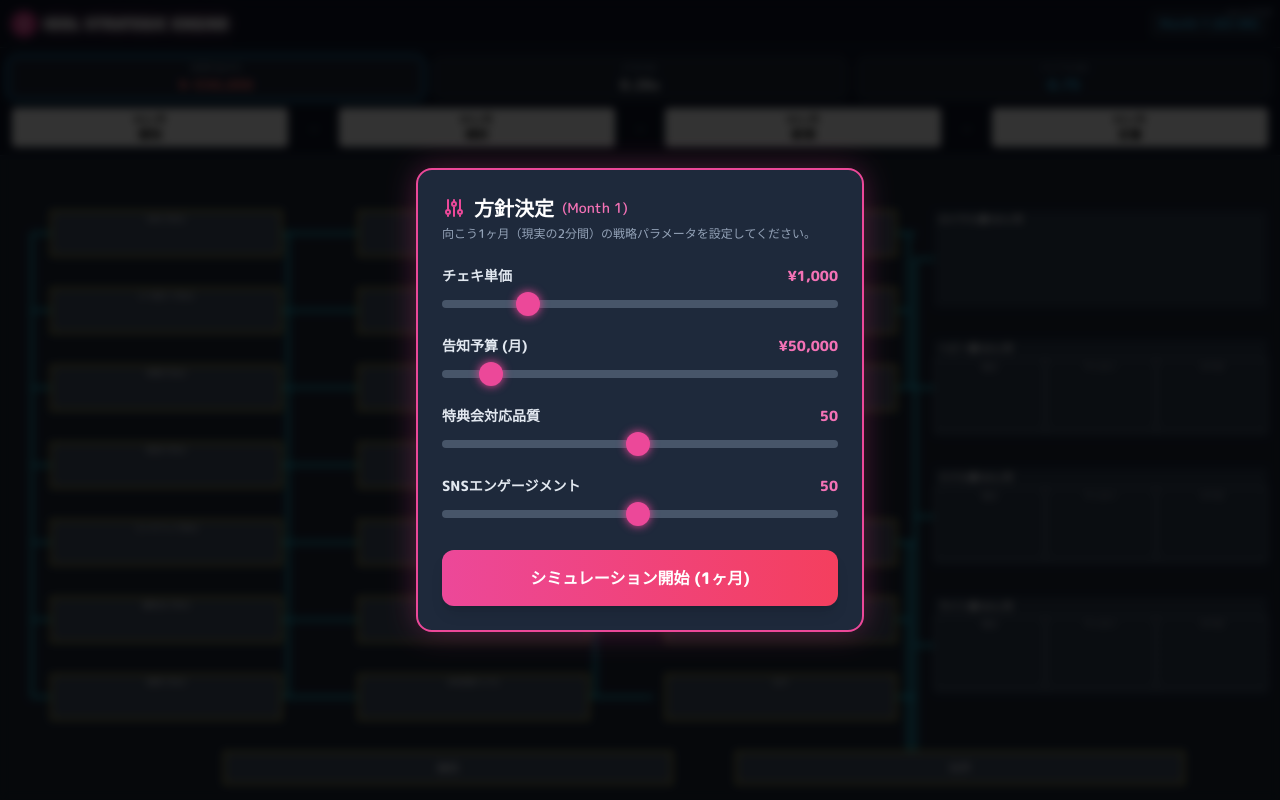
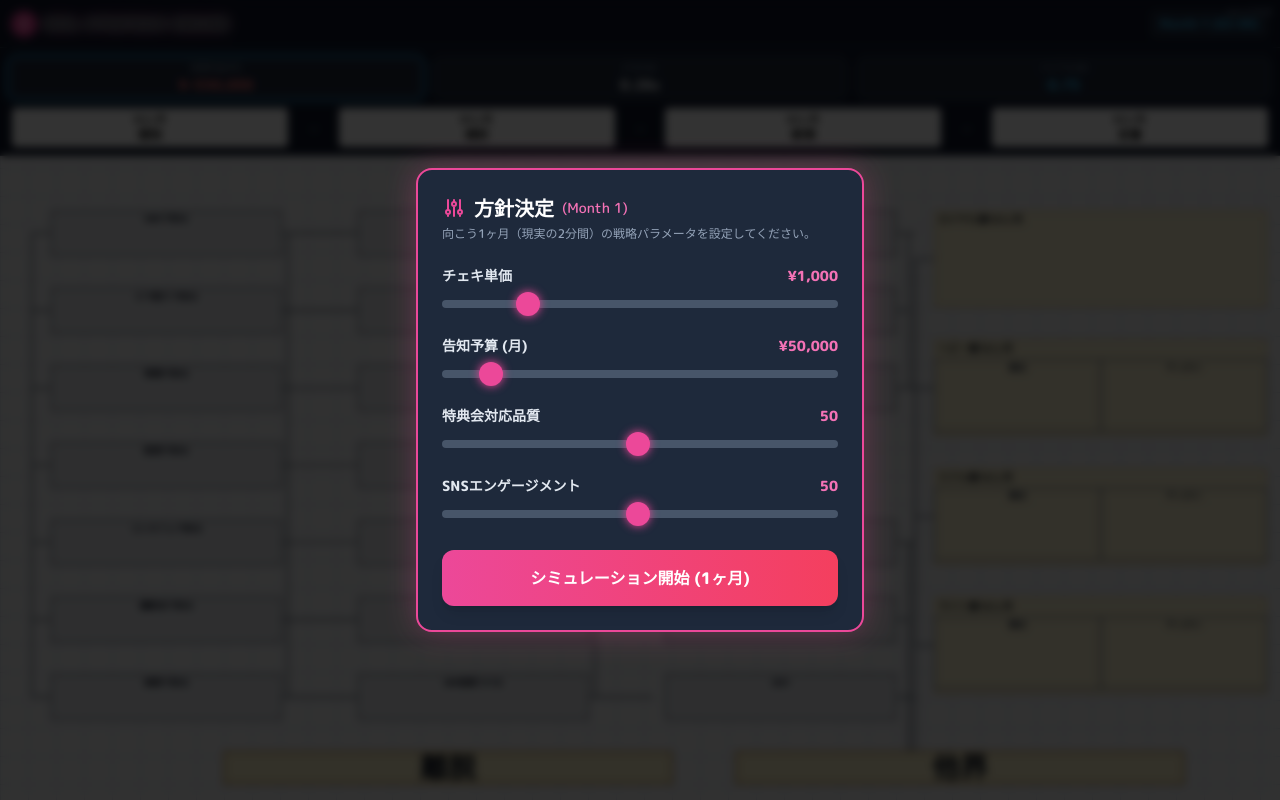
Before and after one commit to roppon6csm-maker/CHIKA, a plain HTML site: page index.html in a window 1280 px wide. Drawn offline with nearby package versions, Linux system fonts and the light colour scheme.

Commit message:
Adjust journey canvas UI to match beige flow layout

```diff
--- a/index.html
+++ b/index.html
@@ -7,7 +7,7 @@
     <script src="https://cdn.tailwindcss.com"></script>
     <style>
         @import url('https://fonts.googleapis.com/css2?family=M+PLUS+Rounded+1c:wght@500;800&display=swap');
-        body { font-family: 'M PLUS Rounded 1c', sans-serif; background-color: #1e293b; color: #f8fafc; overflow: hidden; user-select: none; -webkit-touch-callout: none; }
+        body { font-family: 'M PLUS Rounded 1c', sans-serif; background-color: #f3f4f6; color: #111827; overflow: hidden; user-select: none; -webkit-touch-callout: none; background-image: linear-gradient(to right, rgba(148,163,184,0.25) 1px, transparent 1px), linear-gradient(to bottom, rgba(148,163,184,0.25) 1px, transparent 1px); background-size: 28px 28px; }
         .neon-text { text-shadow: 0 0 5px #fff, 0 0 10px #fff, 0 0 20px #ec4899; }
         .neon-box { box-shadow: 0 0 8px rgba(56, 189, 248, 0.5), inset 0 0 8px rgba(56, 189, 248, 0.2); border: 1px solid #38bdf8; }
         .slider-custom { -webkit-appearance: none; width: 100%; height: 8px; border-radius: 4px; background: #475569; outline: none; margin: 8px 0; }
@@ -70,7 +70,7 @@
         </div>
     </div>
 
-    <div class="flex-1 relative bg-[#1e293b] overflow-hidden" id="canvas-container">
+    <div class="flex-1 relative overflow-hidden" id="canvas-container">
         <canvas id="journeyCanvas" class="absolute inset-0 w-full h-full"></canvas>
     </div>
 
@@ -173,9 +173,9 @@
             s5: { x: L.c3, y: L.r[5], label: '別の趣味する', phase: 'shinki' },
             s6: { x: L.c3, y: L.r[6], label: 'ほか', phase: 'shinki' },
             t_royal: { x: L.c4, y: 0.16, label: 'ロイヤル層', phase: 'teichaku', type: 'area' },
-            t_heavy: { x: L.c4, y: 0.36, label: 'ヘビー層', phase: 'teichaku', type: 'area', subs:['健全','やっかい','ガチ恋'] },
-            t_middle: { x: L.c4, y: 0.56, label: 'ミドル層', phase: 'teichaku', type: 'area', subs:['健全','やっかい','ガチ恋'] },
-            t_light: { x: L.c4, y: 0.76, label: 'ライト層', phase: 'teichaku', type: 'area', subs:['健全','やっかい','ガチ恋'] },
+            t_heavy: { x: L.c4, y: 0.36, label: 'ヘビー層', phase: 'teichaku', type: 'area', subs:['健全','やっかい'] },
+            t_middle: { x: L.c4, y: 0.56, label: 'ミドル層', phase: 'teichaku', type: 'area', subs:['健全','やっかい'] },
+            t_light: { x: L.c4, y: 0.76, label: 'ライト層', phase: 'teichaku', type: 'area', subs:['健全','やっかい'] },
             out_ridatsu: { x: 0.35, y: L.botY, label: '離脱', type: 'bottom' },
             out_takai: { x: 0.75, y: L.botY, label: '他界', type: 'bottom' }
         };
@@ -199,7 +199,7 @@
 
         function renderCanvas() {
             ctx.clearRect(0, 0, width, height);
-            ctx.strokeStyle = '#22d3ee'; ctx.lineWidth = 2.5;
+            ctx.strokeStyle = '#4b5563'; ctx.lineWidth = 1.4;
 
             const nOutL = L.c1 + L.bw/2 + 0.005;
             const kOutL = L.c2 + L.bw/2 + 0.005;
@@ -252,29 +252,30 @@
             Object.entries(NODES).forEach(([id, n]) => {
                 const nx = n.x * width, ny = n.y * height;
                 if (!n.type) {
-                    ctx.fillStyle = '#475569'; ctx.strokeStyle = '#fde047'; ctx.lineWidth = 1.5;
+                    ctx.fillStyle = '#e5e7eb'; ctx.strokeStyle = '#6b7280'; ctx.lineWidth = 1.2;
                     ctx.fillRect(nx - boxW/2, ny - boxH/2, boxW, boxH); ctx.strokeRect(nx - boxW/2, ny - boxH/2, boxW, boxH);
-                    ctx.fillStyle = '#fff'; ctx.font = '8px "M PLUS Rounded 1c"'; ctx.textAlign = 'center'; ctx.textBaseline = 'top';
+                    ctx.fillStyle = '#111827'; ctx.font = 'bold 9px "M PLUS Rounded 1c"'; ctx.textAlign = 'center'; ctx.textBaseline = 'top';
                     ctx.fillText(n.label, nx, ny - boxH/2 + 4);
                 } else if (n.type === 'area') {
-                    ctx.fillStyle = '#334155'; ctx.fillRect(nx - areaW/2, ny - areaH/2, areaW, areaH);
-                    ctx.fillStyle = '#fff'; ctx.font = 'bold 10px "M PLUS Rounded 1c"'; ctx.textAlign = 'left'; ctx.textBaseline = 'top';
+                    ctx.fillStyle = 'rgba(254,243,199,0.8)'; ctx.fillRect(nx - areaW/2, ny - areaH/2, areaW, areaH);
+                    ctx.strokeStyle = 'rgba(161,98,7,0.35)'; ctx.strokeRect(nx - areaW/2, ny - areaH/2, areaW, areaH);
+                    ctx.fillStyle = '#111827'; ctx.font = 'bold 10px "M PLUS Rounded 1c"'; ctx.textAlign = 'left'; ctx.textBaseline = 'top';
                     const layerKey = id.split('_')[1];
                     ctx.fillText(`${n.label} ${COUNTS[layerKey]}人/月`, nx - areaW/2 + 4, ny - areaH/2 + 4);
                     if (n.subs) {
-                        const subW = areaW / 3; ctx.strokeStyle = '#94a3b8'; ctx.setLineDash([3, 3]);
-                        for(let i=0; i<3; i++) {
+                        const subW = areaW / 2; ctx.strokeStyle = '#6b7280'; ctx.setLineDash([]);
+                        for(let i=0; i<2; i++) {
                             ctx.strokeRect(nx - areaW/2 + i*subW, ny - areaH/2 + 20, subW, areaH - 25);
-                            ctx.fillStyle = '#cbd5e1'; ctx.font = '8px sans-serif'; ctx.textAlign = 'center';
+                            ctx.fillStyle = '#374151'; ctx.font = 'bold 9px sans-serif'; ctx.textAlign = 'center';
                             ctx.fillText(n.subs[i], nx - areaW/2 + i*subW + subW/2, ny - areaH/2 + 24);
                         }
                         ctx.setLineDash([]);
                     }
                 } else if (n.type === 'bottom') {
                     const botW = 0.35 * width, botH = 0.05 * height;
-                    ctx.fillStyle = '#475569'; ctx.strokeStyle = '#fde047';
+                    ctx.fillStyle = 'rgba(254,243,199,0.9)'; ctx.strokeStyle = '#a16207';
                     ctx.fillRect(nx - botW/2, ny - botH/2, botW, botH); ctx.strokeRect(nx - botW/2, ny - botH/2, botW, botH);
-                    ctx.fillStyle = '#fff'; ctx.font = '11px "M PLUS Rounded 1c"'; ctx.textAlign = 'center'; ctx.textBaseline = 'middle';
+                    ctx.fillStyle = '#111827'; ctx.font = 'bold 28px "M PLUS Rounded 1c"'; ctx.textAlign = 'center'; ctx.textBaseline = 'middle';
                     ctx.fillText(n.label, nx, ny);
                 }
             });
```
